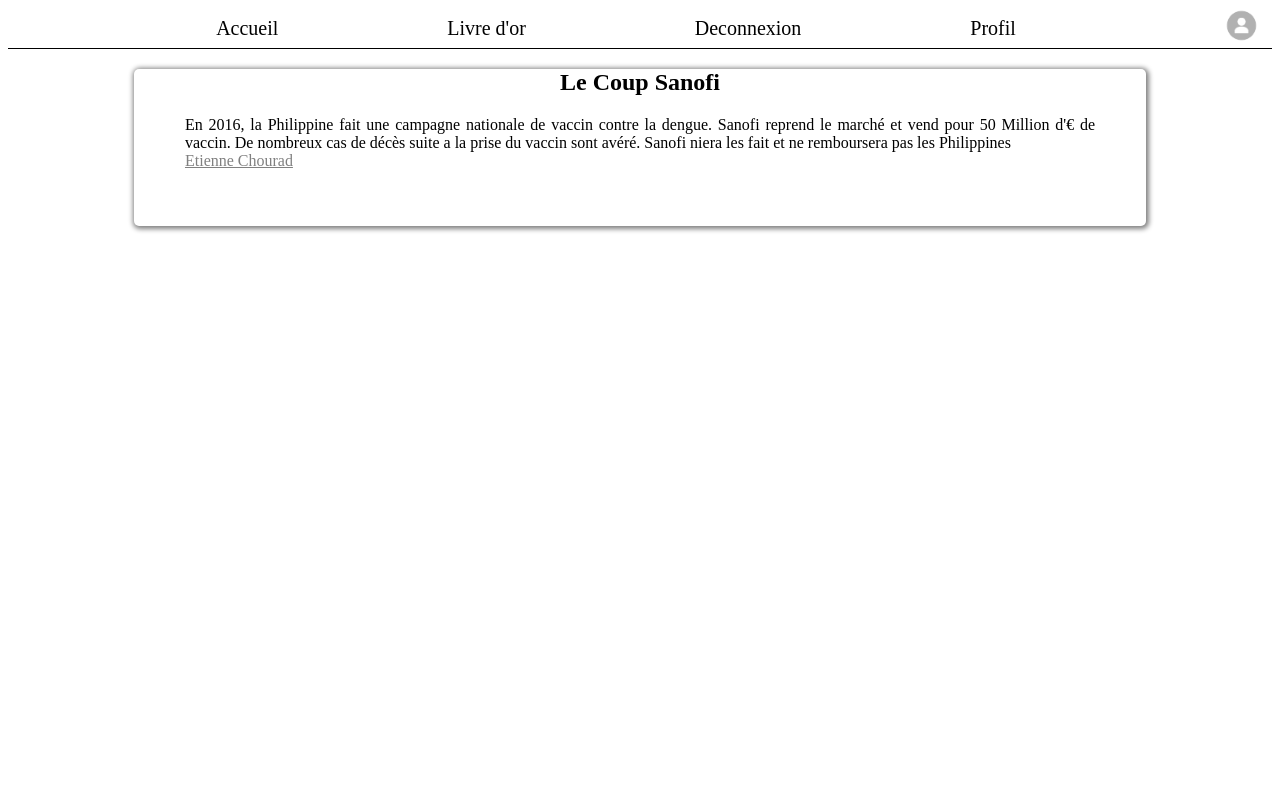
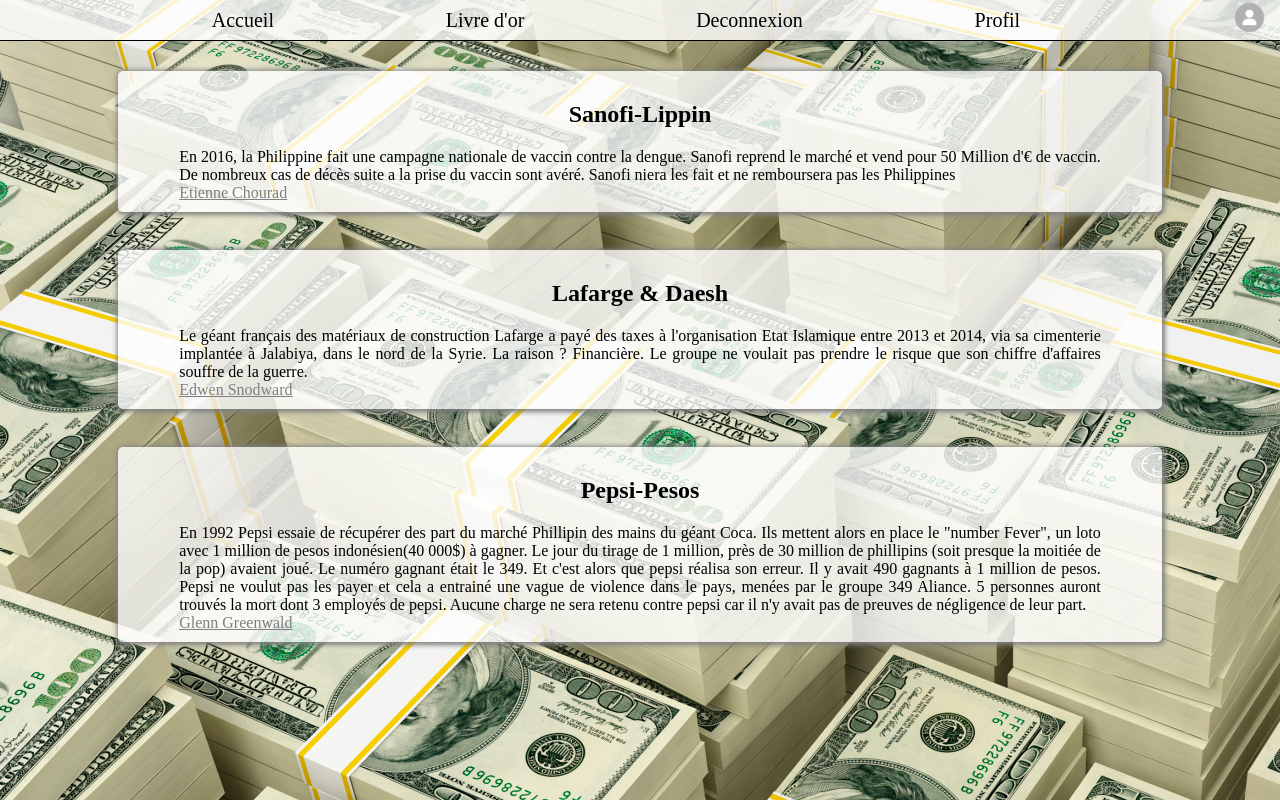
Before and after one commit to samuel-joly/Livre-or, a PHP site: page / in a window 1280 px wide. Run offline with PHP 8.4, Linux system fonts and the light colour scheme; the visitor is signed in with stand-in values (Sample User, id 1).

Commit message:
Added background for all pages, overflow for livre d'or, color on link for connection and inscription

```diff
--- a/header.php
+++ b/header.php
@@ -1,5 +1,5 @@
 <?php
-if(isset($_GET['destroy']))
+	if(isset($_GET['destroy']))
 	{
 		session_destroy();
 		header("location:index.php");
@@ -13,7 +13,7 @@ if(isset($_GET['destroy']))
 
 					if(isset($_SESSION["connected"]))
 					{
-						echo "<a href=\"index.php?destroy=end\">Deconnexion</a>";
+						echo "<a href=\"index.php?destroy\">Deconnexion</a>";
 						echo "<a href='profil.php'>Profil</a>";
 					}
 					else
--- a/index.php
+++ b/index.php
@@ -19,21 +19,46 @@
 				{
 				?>
 				<article class='paper'>
-							<h1>Le Coup Sanofi</h1>
-							<p>En 2016, la Philippine fait une campagne nationale de vaccin contre la dengue. Sanofi reprend
-							le marché et vend pour 50 Million d'€ de vaccin. De nombreux cas de décès suite a la prise du vaccin
-							sont avéré. Sanofi niera les fait et ne remboursera pas  les Philippines</p>
+					<h1>Sanofi-Lippin</h1>
+					<p>En 2016, la Philippine fait une campagne nationale de vaccin contre la dengue. Sanofi reprend
+					le marché et vend pour 50 Million d'€ de vaccin. De nombreux cas de décès suite a la prise du vaccin
+					sont avéré. Sanofi niera les fait et ne remboursera pas  les Philippines</p>
 
-							<p class='auteur'>Etienne Chourad</p>
-						</article>
+					<p class='auteur'>Etienne Chourad</p>
+				</article>
+
+				<article class='paper'>
+					<h1>Lafarge & Daesh</h1>
+					<p>Le géant français des matériaux de construction Lafarge a payé des taxes à l'organisation Etat
+					Islamique entre 2013 et 2014, via sa cimenterie implantée à Jalabiya, dans le nord de la Syrie.
+					La raison ? Financière. Le groupe ne voulait pas prendre le risque que son chiffre d'affaires
+					souffre de la guerre.</p>
+
+					<p class='auteur'>Edwen Snodward</p>
+				</article>
+
+				<article class='paper'>
+					<h1>Pepsi-Pesos</h1>
+					<p>En 1992 Pepsi essaie de récupérer des part du marché Phillipin des mains du géant Coca.
+					Ils mettent alors en place le "number Fever", un loto avec 1 million de pesos indonésien(40 000$)
+					 à gagner. Le jour du tirage de 1 million, près de 30 million de phillipins
+					(soit presque la moitiée de la pop) avaient joué.
+					Le numéro gagnant était le 349. Et c'est alors que pepsi réalisa son erreur. Il y avait 490
+					gagnants à  1 million de pesos. Pepsi ne voulut pas les payer et cela a entrainé une vague
+					de violence dans le pays, menées par le groupe 349 Aliance. 5 personnes auront trouvés la mort dont
+					3 employés de pepsi. Aucune charge ne sera retenu contre pepsi car il n'y avait pas de preuves de
+					 négligence de leur part.</p>
+
+					<p class='auteur'>Glenn Greenwald</p>
+				</article>
 				<?php
 				}
 				else
 				{
 				?>
 					<article class='paper'><h1><u>Nos articles sont disponibles pour les utilisateurs connecté.</u></h1>
-						<p style='text-align:center;'>Pour vous connecter, <a href='connexion'>cliquez ici</a>.<br/>
-						Pour vous inscrire, <a href=inscription'>cliquez ici</a>.</p></article>;
+						<p style='text-align:center;'>Pour vous connecter, <a href='connexion' style="color:green;">cliquez ici</a>.<br/>
+						Pour vous inscrire, <a href='inscription' style="color:green;">cliquez ici</a>.</p></article>;
 			<?php
 				}
 			?>
--- a/style.css
+++ b/style.css
@@ -1,11 +1,10 @@
-
-<style>
 
 body
 {
 	margin:0px;
 	padding:0px;
-		overflow-x: hidden;
+
+	background-image:url("money.jpg");
 }
 
 header
@@ -13,6 +12,8 @@
 	height:40px;
 	border-bottom:1px solid black;
 	display:flex;
+
+	background-color:rgba(255,255,255,0.8);
 }
 
 header nav
@@ -127,17 +128,24 @@
 	cursor:pointer;
 }
 
+main
+{
+	margin-top:30px;
+}
 
 .paper
 {
 	width:80%;
-		height:20%;
 
 	border-radius:5px;
 	box-shadow:1px 1px 5px 2px grey;
 
 	margin:auto;
 	margin-bottom:3%;
+
+	padding:10px;
+
+	background-color:rgba(255,255,255,0.8);
 }
 
 .paper h1
@@ -156,13 +164,15 @@
 .paperOr
 {
 	width:80%;
-		height:20%;
 
 	border-radius:5px;
 	box-shadow:1px 1px 5px 2px grey;
 
 	margin:auto;
-		margin-bottom:3%;
+	margin-bottom:20px;
+	overflow-y:scroll;
+
+	background-color:rgba(255,255,255,0.8);
 }
 
 .commInfos
@@ -190,6 +200,7 @@
 	border-radius:5px;
 	box-shadow:1px 1px 5px 2px grey;
 	padding:10px;
+	background-color:rgba(255,255,255,0.8);
 }
 
 #commForm textarea
@@ -217,6 +228,8 @@
 	box-shadow:1px 1px 5px 2px grey;
 
 	margin-top:10%;
+
+	background-color:rgba(255,255,255,0.8);
 }
 
 main form input
@@ -226,13 +239,17 @@
 
 #no-connect
 {
-		color:red;
+	color:black;
 	text-align:center;
+	background-color:rgba(255,255,255,0.8);
+	width:20%;
+	margin:auto;
+	margin-bottom:20px;
 }
 
 #no-connect a
 {
-		color:red;
+	color:green;
 }
 
 .auteur
@@ -240,5 +257,3 @@
 	color:grey;
 	text-decoration:underline;
 }
-
- </style>
```
Also changed, not shown: money.jpg (added). Lines whose indentation alone changed are shown as unchanged.
